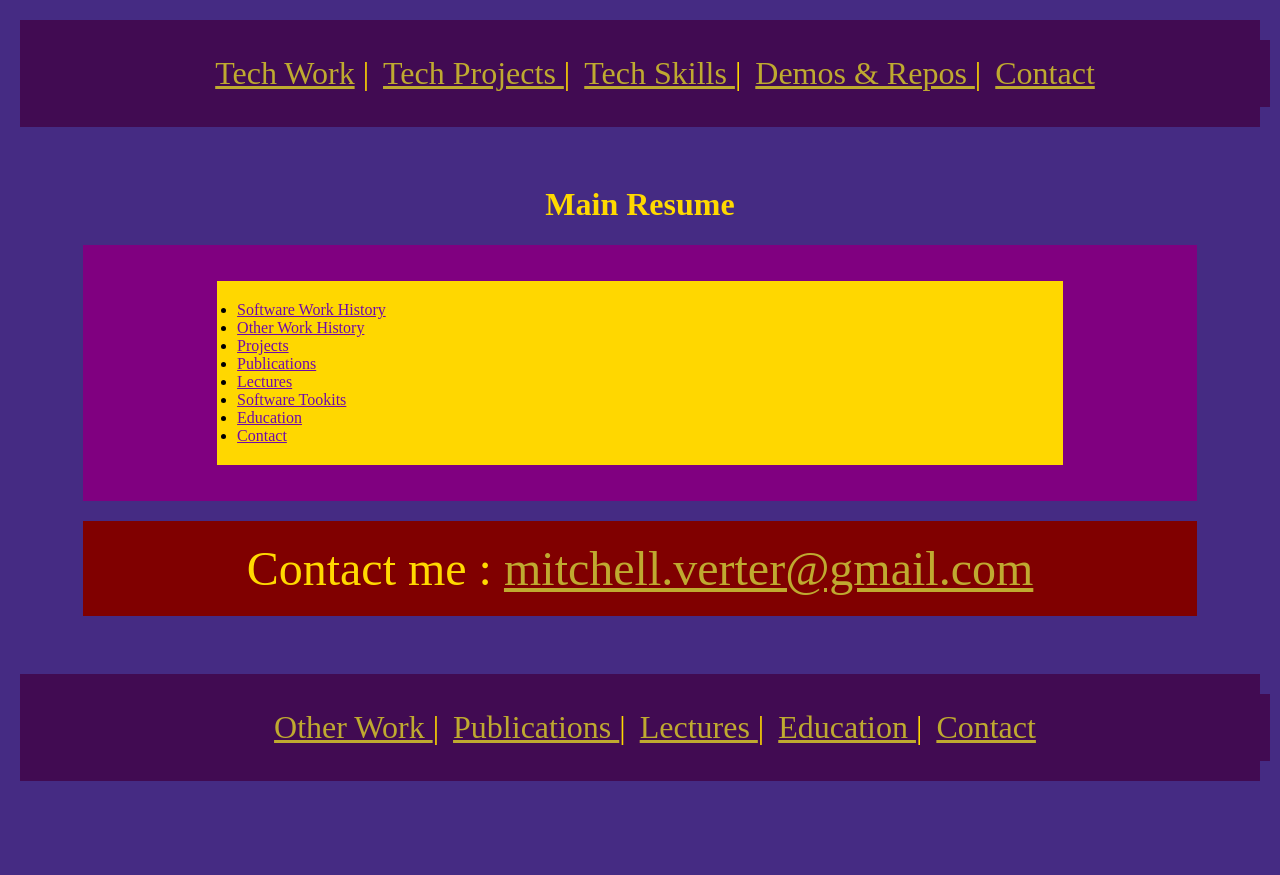
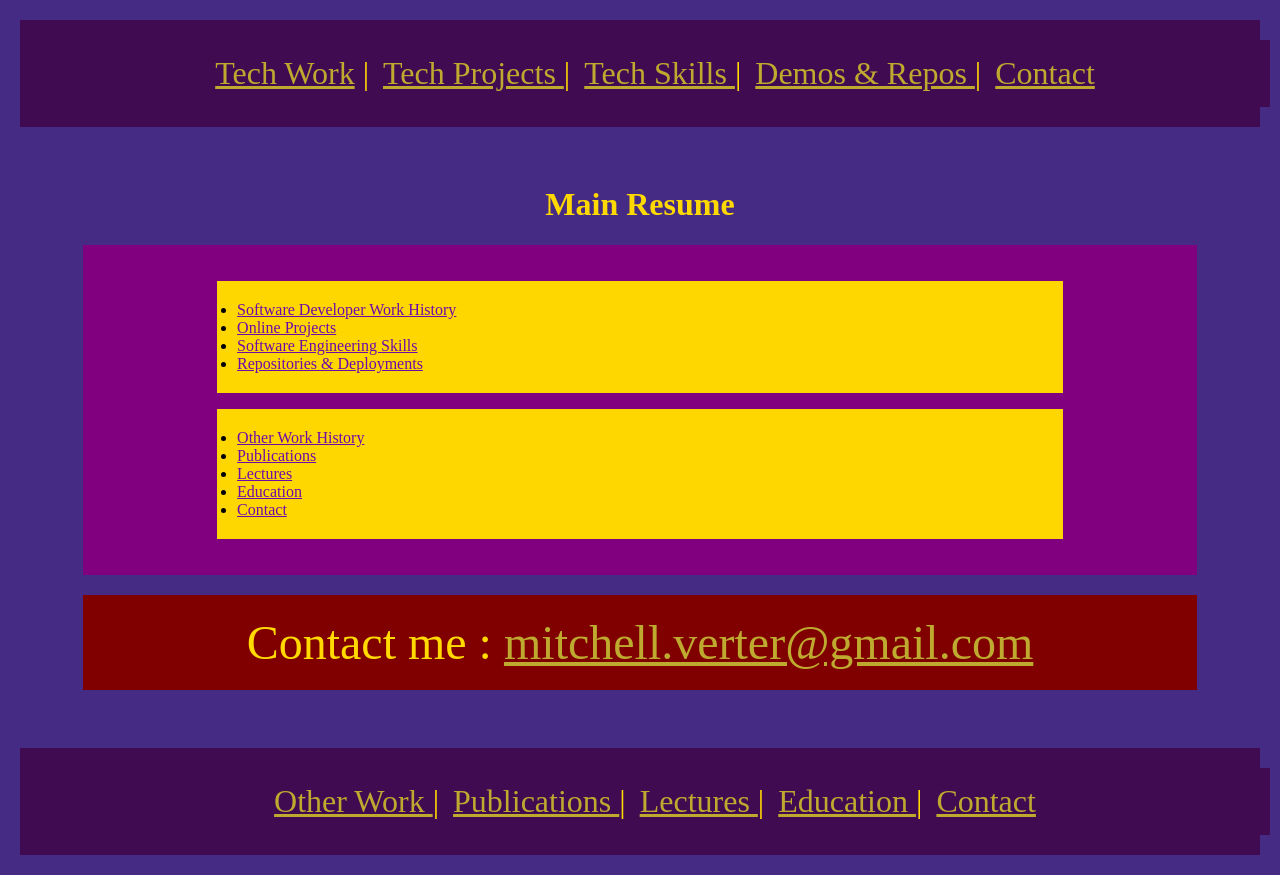
Before and after one commit to mcverter/CV_Tech_111.1, a PHP site: page /CV_Tech_111.1.php in a window 1280 px wide. Before the commit the page ends 781 px from the top, so only its background shows below. Run offline with PHP 8.4, Linux system fonts and the light colour scheme.

Commit message:
fixing css, demelza's edits

```diff
--- a/CV_Tech_111.1.php
+++ b/CV_Tech_111.1.php
@@ -2,12 +2,16 @@
 <?php include("header.php");  make_header("Main Resume")?>
 
 <ul>
-    <li> <a href="engineerWork.php"> Software Work History</a>  </li>
+    <li> <a href="engineerWork.php"> Software Developer Work History</a>  </li>
+    <li> <a href="projects.php"> Online Projects  </a> </li>
+    <li> <a href="software.php"> Software Engineering Skills </a> </li>
+    <li> <a href="demosrepos.php"> Repositories &amp; Deployments   </a></li>
+</ul>
+
+<ul>
     <li> <a href="otherWork.php"> Other Work History </a> </li>
-    <li> <a href="projects.php"> Projects  </a> </li>
     <li> <a href="publications.php"> Publications </a> </li>
     <li> <a href="lectures.php"> Lectures </a> </li>
-    <li> <a href="software.php"> Software Tookits </a> </li>
     <li> <a href="education.php"> Education </a> </li>
     <li> <a href="contact.php"> Contact </a> </li>
 
```
